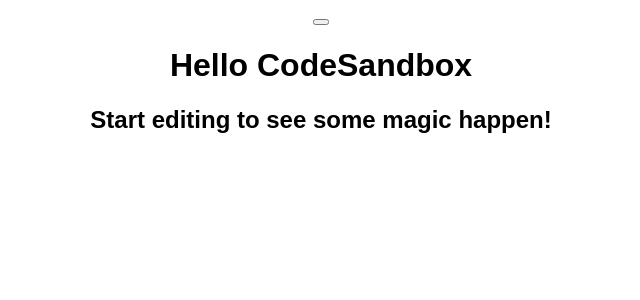
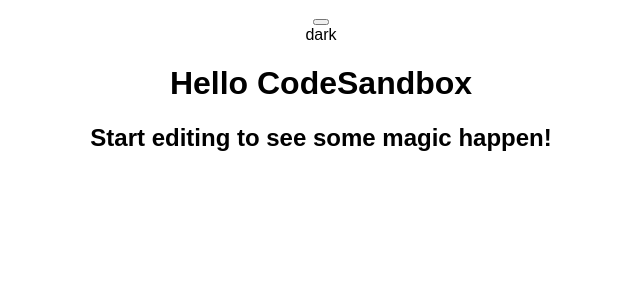
Before and after one commit to TrustDev/react.js-deep-learning, a React (Create React App) app: page / in a window 1280 px wide. Shown: the top 300 px of the page, without its empty margins (319-959 px from the left). Built offline with nearby package versions, Linux system fonts and the light colour scheme.

Commit message:
add theme context

```diff
--- a/src/App.js
+++ b/src/App.js
@@ -1,26 +1,36 @@
 import "./styles.css";
 import React from 'react';
 
+const ThemeContext = React.createContext('light');
+
 export default function App() {
   return (
-    <div className="App">
-      <Toolbar theme="dark" />
-      <h1>Hello CodeSandbox</h1>
-      <h2>Start editing to see some magic happen!</h2>
-    </div>
+    <ThemeContext.Provider value="dark">
+      <div className="App">
+        <Toolbar/>
+        <h1>Hello CodeSandbox</h1>
+        <h2>Start editing to see some magic happen!</h2>
+      </div>
+    </ThemeContext.Provider>
   );
 }
 
-function Toolbar(props) {
+function Toolbar() {
   return (
     <div>
-      <ThemedButton theme={props.theme}/>
+      <ThemedButton/>
     </div>
   )
 }
 
 class ThemedButton extends React.Component{
+  static contextType = ThemeContext;
   render() {
-    return <button theme={this.props.theme}/>
+    return (
+      <div>
+        <button theme={this.context}/>
+        <div>{this.context}</div>
+      </div>
+    )
   }
 }
```
